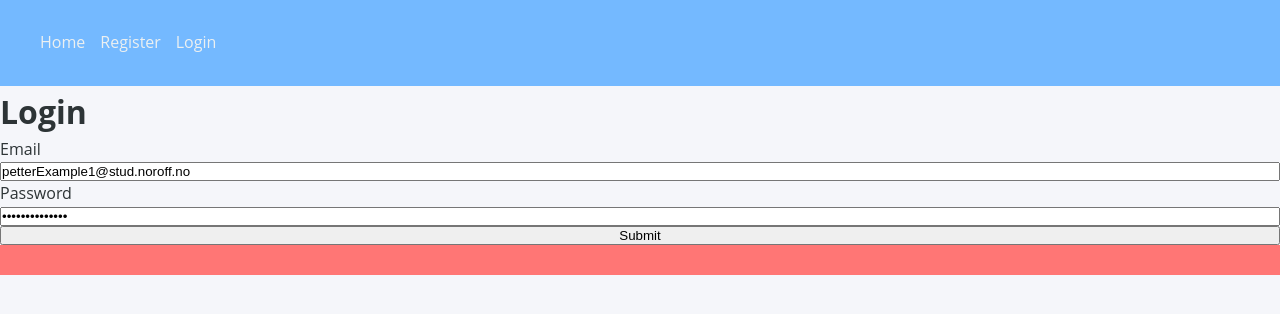
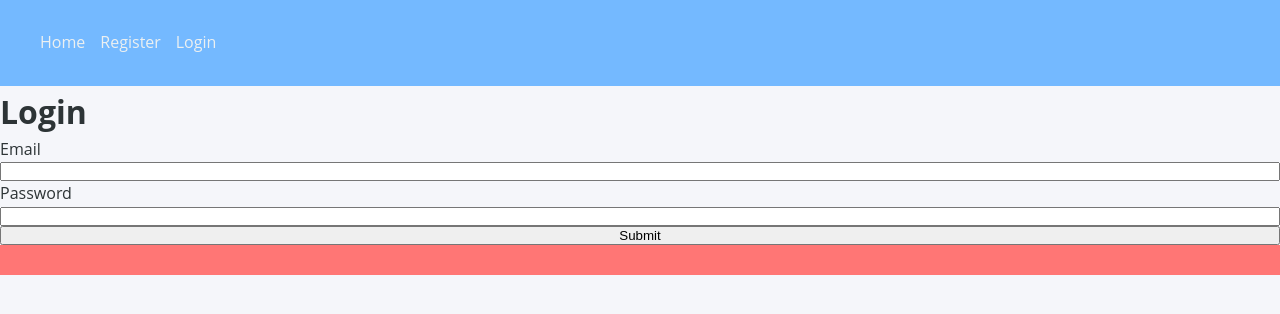
Before and after one commit to RaddishAI/JS2, a website with bundled scripts: page pages/login/login.html in a window 1280 px wide. Built offline with nearby package versions, Linux system fonts and the light colour scheme.

Commit message:
removed placeholder for login

```diff
--- a/pages/login/login.html
+++ b/pages/login/login.html
@@ -29,10 +29,10 @@
         <h1>Login</h1>
         <form id="login-form" style="display: flex; flex-direction: column">
           <label for="email">Email</label>
-          <input id="email" type="email" value="petterExample1@stud.noroff.no" />
+          <input id="email" type="email"/>
 
           <label for="password">Password</label>
-          <input id="password" type="password" value="petterExample1" />
+          <input id="password" type="password"/>
 
           <button>Submit</button>
         </form>
```
